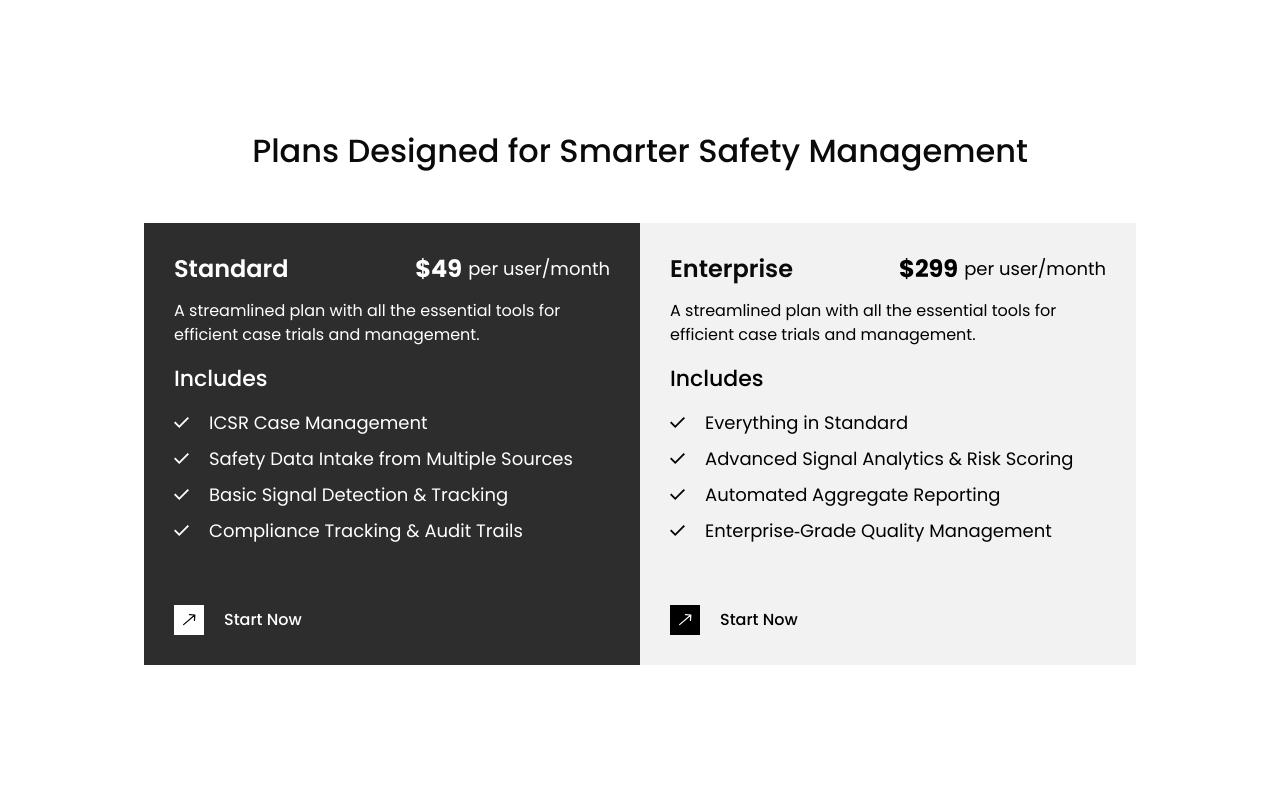
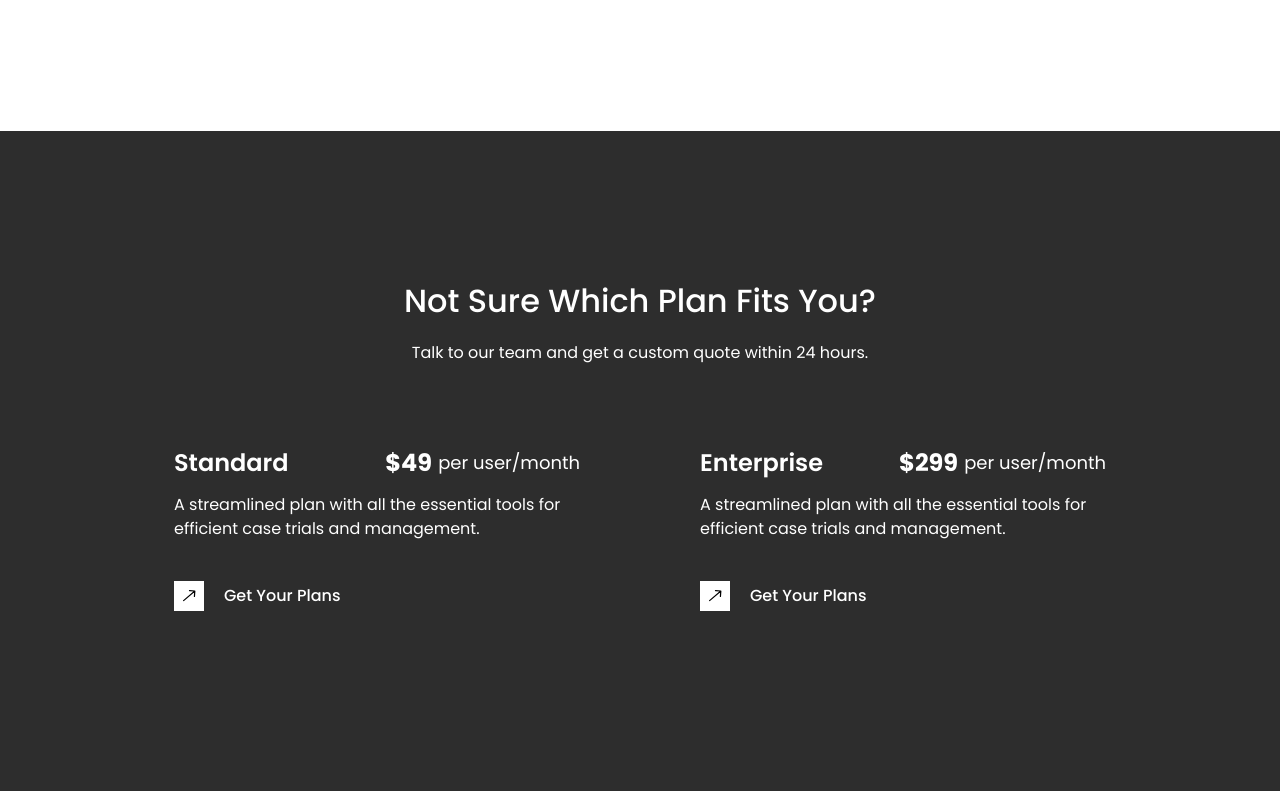
Before and after one commit to therareaniket/safety-website, a Next.js app: page / in a window 1280 px wide. Shown: the part 4920-5720 px from the top of the page. Built offline with nearby package versions, Linux system fonts and the light colour scheme.

Commit message:
plan section updated

```diff
--- a/src/assets/css/shalaka/custom.css
+++ b/src/assets/css/shalaka/custom.css
@@ -483,9 +483,10 @@ margin-bottom: 0;
 .eco-title{
     margin-top:20px;
     padding:20px;
-    background: #c7c7c71a;
-  backdrop-filter: blur(15px) saturate(40%);
-    /* -webkit-backdrop-filter: blur(35px) saturate(100%); */
+    background:rgba(255, 255, 255, 0.10);
+    /* background: #c7c7c71a; */
+     border: 1px solid rgba(255, 255, 255, 0.25);
+    backdrop-filter: blur(20px) saturate(120%);
     height: 188px;
 }
 .eco-title.top{
@@ -503,6 +504,9 @@ margin-bottom: 0;
     width: 50%;
     padding:30px;
 }
+.plans-row{
+    gap:40px;
+}
 .plan-title{
     align-items: center;
     justify-content: space-between;
@@ -513,7 +517,7 @@ margin-bottom: 0;
     margin-bottom: 12px;
 }
 .plan-btn{
-    margin-top: 62px;
+    margin-top: 40px;
 }
 .p-price{
     gap:6px;
@@ -525,6 +529,16 @@ margin-bottom: 0;
 }
 .plan-list-text svg{
     margin-top: 6px;
+}
+.plan-separator{
+    width: 1;
+    height: 100%;
+    background-color: var(--grey);
+    height: 188px;
+    margin: auto;
+}
+.main-btn:hover{
+    cursor: pointer;
 }
 
 /********Blog***************/
--- a/src/assets/css/shalaka/responsive.css
+++ b/src/assets/css/shalaka/responsive.css
@@ -454,6 +454,9 @@ footer .text-16{
         .t-testimonial-slider .testi-desc {
         padding: 30px;
     }
+    .plans-row {
+    gap: 30px;
+}
 }
 
 @media screen and (max-width: 1199px) {
--- a/src/components/Homepage/HomePlans.tsx
+++ b/src/components/Homepage/HomePlans.tsx
@@ -4,19 +4,25 @@ import Link from "next/link";
 export default function HomePlans() {
     return (
 
-        <section className="plans-wrapper section pt-0">
+        <section className="plans-wrapper bg-dark-grey section">
             <div className="container">
                 <div className="main-title center text-center">
-                    <h2 className="text-md">Plans Designed for Smarter Safety Management</h2>
+                    <h2 className="text-md text-white">Not Sure Which Plan Fits You?</h2>
+                    <p className="h6 text-white">Talk to our team and get a custom quote within 24 hours.</p>
                 </div>
                 <div className="plans-row flex">
-                    <div className="plan-item bg-dark-grey">
+                    <div className="plan-item">
                         <div className="plan-title flex">
                             <h3 className="h4 text-sb text-white">Standard</h3>
                             <div className="p-price flex"><h4 className="text-bd text-white">$49</h4><span className="text-18 text-white">per user/month</span></div>
                         </div>
                         <p className="h6 text-white">A streamlined plan with all the essential tools for efficient case trials and management.</p>
-                        <div className="plan-list">
+                         <div className="plan-btn">
+                                <button className='main-btn flex'><span className='btn-icon bg-white centered-block'><svg width="13" height="12" viewBox="0 0 13 12" fill="none" xmlns="http://www.w3.org/2000/svg">
+                                    <path d="M0.209996 10.1677C-0.0420067 10.3829 -0.0718591 10.7616 0.143319 11.0136C0.358496 11.2656 0.73722 11.2955 0.989223 11.0803L0.599609 10.624L0.209996 10.1677ZM12.4407 1.07116C12.4667 0.740812 12.22 0.451905 11.8897 0.425866L6.50638 0.00153416C6.17604 -0.0245046 5.88713 0.222185 5.86109 0.552531C5.83505 0.882877 6.08174 1.17178 6.41209 1.19782L11.1972 1.57501L10.8201 6.36017C10.794 6.69051 11.0407 6.97942 11.3711 7.00546C11.7014 7.0315 11.9903 6.78481 12.0164 6.45446L12.4407 1.07116ZM0.599609 10.624L0.989223 11.0803L12.2322 1.4803L11.8425 1.02401L11.4529 0.56772L0.209996 10.1677L0.599609 10.624Z" fill="black" />
+                                </svg></span><span className='text-md text-white text-16'>Get Your Plans</span></button>
+                            </div>
+                        {/* <div className="plan-list">
                             <h5 className="text-md text-white">Includes</h5>
                             <ul>
                                 <li className="plan-list-text flex"><svg width="15" height="12" viewBox="0 0 15 12" fill="none" xmlns="http://www.w3.org/2000/svg"><path d="M5.2454 11.066L0 5.82055L1.31135 4.5092L5.2454 8.44325L13.6887 0L15 1.31135L5.2454 11.066Z" fill="white" /></svg><p className="text-18 text-white">ICSR Case Management</p></li>
@@ -24,20 +30,21 @@ export default function HomePlans() {
                                 <li className="plan-list-text flex"><svg width="15" height="12" viewBox="0 0 15 12" fill="none" xmlns="http://www.w3.org/2000/svg"><path d="M5.2454 11.066L0 5.82055L1.31135 4.5092L5.2454 8.44325L13.6887 0L15 1.31135L5.2454 11.066Z" fill="white" /></svg><p className="text-18 text-white">Basic Signal Detection & Tracking</p></li>
                                 <li className="plan-list-text flex"><svg width="15" height="12" viewBox="0 0 15 12" fill="none" xmlns="http://www.w3.org/2000/svg"><path d="M5.2454 11.066L0 5.82055L1.31135 4.5092L5.2454 8.44325L13.6887 0L15 1.31135L5.2454 11.066Z" fill="white" /></svg><p className="text-18 text-white">Compliance Tracking & Audit Trails</p></li>
                             </ul>
-                            <div className="plan-btn">
+                        </div> */}
+                    </div>
+                    <div className="plan-separator"></div>
+                    <div className="plan-item">
+                        <div className="plan-title flex">
+                            <h3 className="h4 text-sb text-white">Enterprise</h3>
+                            <div className="p-price flex"><h4 className="text-bd text-white">$299</h4><span className="text-18 text-white"> per user/month</span></div>
+                        </div>
+                        <p className="h6 text-white">A streamlined plan with all the essential tools for efficient case trials and management.</p>
+                        <div className="plan-btn">
                                 <button className='main-btn flex'><span className='btn-icon bg-white centered-block'><svg width="13" height="12" viewBox="0 0 13 12" fill="none" xmlns="http://www.w3.org/2000/svg">
                                     <path d="M0.209996 10.1677C-0.0420067 10.3829 -0.0718591 10.7616 0.143319 11.0136C0.358496 11.2656 0.73722 11.2955 0.989223 11.0803L0.599609 10.624L0.209996 10.1677ZM12.4407 1.07116C12.4667 0.740812 12.22 0.451905 11.8897 0.425866L6.50638 0.00153416C6.17604 -0.0245046 5.88713 0.222185 5.86109 0.552531C5.83505 0.882877 6.08174 1.17178 6.41209 1.19782L11.1972 1.57501L10.8201 6.36017C10.794 6.69051 11.0407 6.97942 11.3711 7.00546C11.7014 7.0315 11.9903 6.78481 12.0164 6.45446L12.4407 1.07116ZM0.599609 10.624L0.989223 11.0803L12.2322 1.4803L11.8425 1.02401L11.4529 0.56772L0.209996 10.1677L0.599609 10.624Z" fill="black" />
-                                </svg></span><span className='text-md text-white text-16'>Start Now</span></button>
+                                </svg></span><span className='text-md text-white text-16'>Get Your Plans</span></button>
                             </div>
-                        </div>
-                    </div>
-                    <div className="plan-item bg-light-grey">
-                        <div className="plan-title flex">
-                            <h3 className="h4 text-sb">Enterprise</h3>
-                            <div className="p-price flex"><h4 className="text-bd text-black">$299</h4><span className="text-18 text-black"> per user/month</span></div>
-                        </div>
-                        <p className="h6 text-black">A streamlined plan with all the essential tools for efficient case trials and management.</p>
-                        <div className="plan-list">
+                        {/* <div className="plan-list">
                             <h5 className="text-md text-black">Includes</h5>
                             <ul>
                                 <li className="plan-list-text flex"><svg width="15" height="12" viewBox="0 0 15 12" fill="none" xmlns="http://www.w3.org/2000/svg"><path d="M5.2454 11.066L0 5.82055L1.31135 4.5092L5.2454 8.44325L13.6887 0L15 1.31135L5.2454 11.066Z" fill="black" /></svg><p className="text-18 text-black">Everything in Standard</p></li>
@@ -45,12 +52,7 @@ export default function HomePlans() {
                                 <li className="plan-list-text flex"><svg width="15" height="12" viewBox="0 0 15 12" fill="none" xmlns="http://www.w3.org/2000/svg"><path d="M5.2454 11.066L0 5.82055L1.31135 4.5092L5.2454 8.44325L13.6887 0L15 1.31135L5.2454 11.066Z" fill="black" /></svg><p className="text-18 text-black">Automated Aggregate Reporting</p></li>
                                 <li className="plan-list-text flex"><svg width="15" height="12" viewBox="0 0 15 12" fill="none" xmlns="http://www.w3.org/2000/svg"><path d="M5.2454 11.066L0 5.82055L1.31135 4.5092L5.2454 8.44325L13.6887 0L15 1.31135L5.2454 11.066Z" fill="black" /></svg><p className="text-18 text-black">Enterprise‑Grade Quality Management</p></li>
                             </ul>
-                            <div className="plan-btn">
-                                <button className='main-btn flex'><span className='btn-icon centered-block'><svg width="13" height="12" viewBox="0 0 13 12" fill="none" xmlns="http://www.w3.org/2000/svg">
-                                    <path d="M0.209996 10.1677C-0.0420067 10.3829 -0.0718591 10.7616 0.143319 11.0136C0.358496 11.2656 0.73722 11.2955 0.989223 11.0803L0.599609 10.624L0.209996 10.1677ZM12.4407 1.07116C12.4667 0.740812 12.22 0.451905 11.8897 0.425866L6.50638 0.00153416C6.17604 -0.0245046 5.88713 0.222185 5.86109 0.552531C5.83505 0.882877 6.08174 1.17178 6.41209 1.19782L11.1972 1.57501L10.8201 6.36017C10.794 6.69051 11.0407 6.97942 11.3711 7.00546C11.7014 7.0315 11.9903 6.78481 12.0164 6.45446L12.4407 1.07116ZM0.599609 10.624L0.989223 11.0803L12.2322 1.4803L11.8425 1.02401L11.4529 0.56772L0.209996 10.1677L0.599609 10.624Z" fill="white" />
-                                </svg></span><span className='text-md text-black text-16'>Start Now</span></button>
-                            </div>
-                        </div>
+                        </div> */}
                     </div>
                 </div>
             </div>
```
